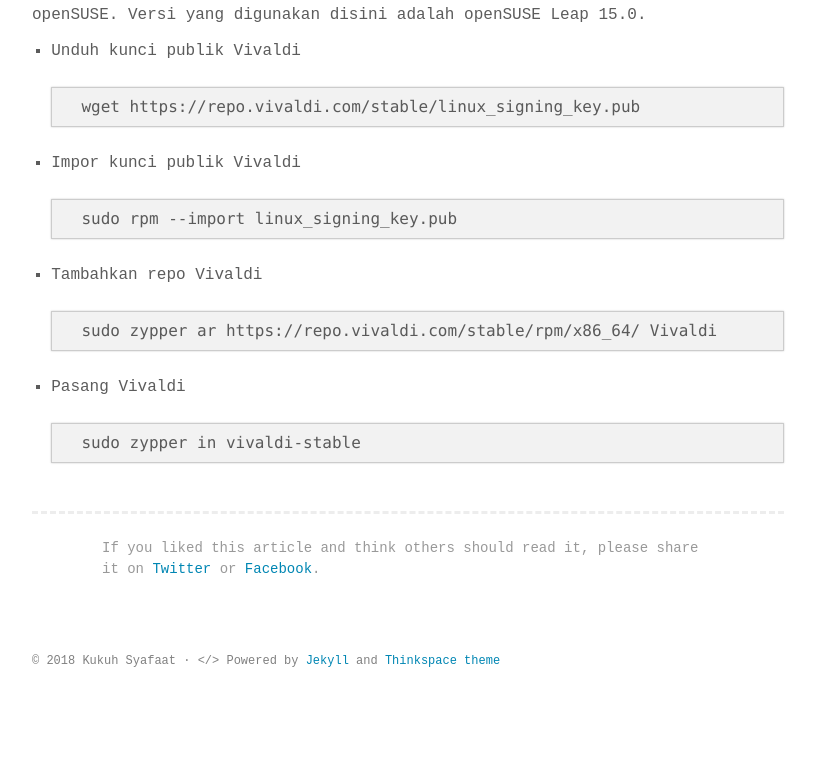
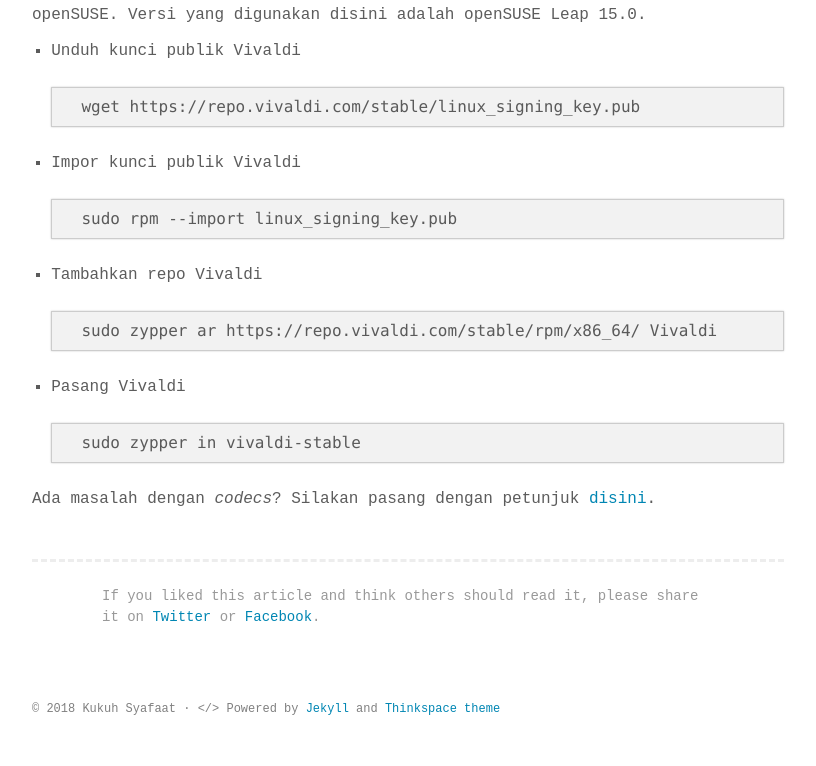
Before and after one commit to cho2/cho2.github.io, a Jekyll site: the page built from _posts/2018-09-26-memasang-Vivaldi-pada-openSUSE.md, in a window 1280 px wide. Shown: the part 547-1313 px from the top of the page, without its empty margins (232-1048 px from the left). Built offline with Jekyll 4.4.1, drawn with Linux system fonts in a browser that asks for light colours; some web fonts are replaced; before the commit the page ends 1265 px from its top, so only the background shows below that.

Commit message:
fix post

````diff
--- a/_posts/2018-09-26-memasang-Vivaldi-pada-openSUSE.md
+++ b/_posts/2018-09-26-memasang-Vivaldi-pada-openSUSE.md
@@ -26,3 +26,5 @@ keywords: "Vivaldi, openSUSE"
     ```
     sudo zypper in vivaldi-stable
     ```
+
+Ada masalah dengan *codecs*? Silakan pasang dengan petunjuk [disini](https://gist.github.com/cho2/998073bb6567581846a09295ba1ae814).
````
